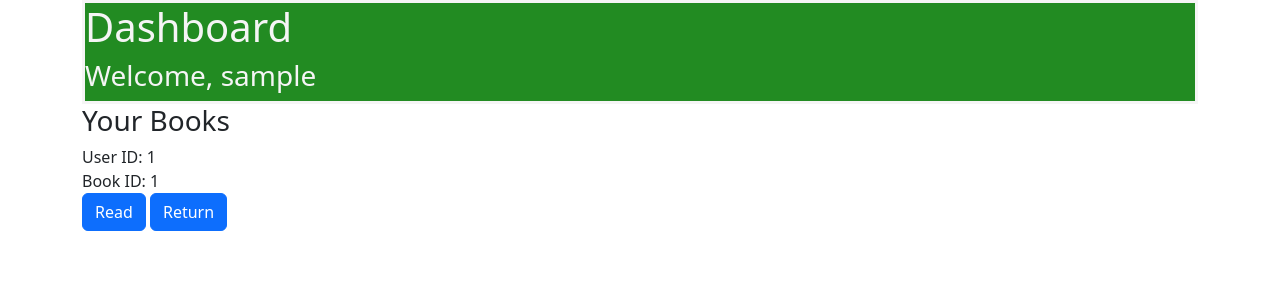
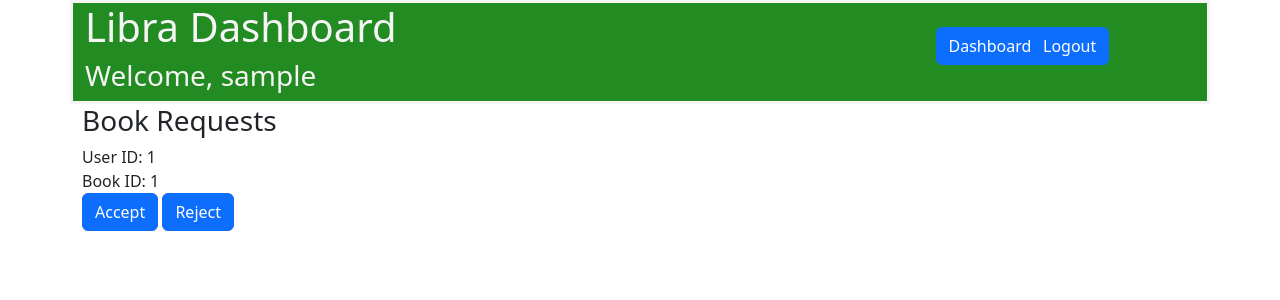
Before and after one commit to Shiva9361/Libra-main, a Flask app: template templates/librarian_dashboard.html in a window 1280 px wide. Shown: the top 300 px of the page. Run offline with Flask 3, Linux system fonts and the light colour scheme; tables that the repository leaves empty hold one stand-in row (values such as "Sample post"); the template is opened without the code that fills it: values that come from a table or form of the project are taken from there, most other values are stand-ins (such as "Sample title", 1, 10 or a date in 2020).

Commit message:
Split into base templates, added add book and section

```diff
--- a/Classes/Dbmodels.py
+++ b/Classes/Dbmodels.py
@@ -21,7 +21,7 @@ class Librarian(db.Model):
 
 class Book(db.Model):
     __tablename__ = "Book"
-    book_id = db.Column(db.String,primary_key = True)
+    book_id = db.Column(db.Integer,primary_key = True,autoincrement=True)
     name = db.Column(db.String,nullable = False)
     content = db.Column(db.String,nullable = False)
     authors = db.Column(db.String,nullable = False)
--- a/app.py
+++ b/app.py
@@ -79,7 +79,7 @@ def user_home(toggle):
           sections = Section.query.all()
           return render_template("user_home.html",user_name = user.nick_name,profile = url_for("user_profile"),
                                  ur_books = ur_books,all_books = books,section_present =toggle,
-                                 sections = sections)
+                                 sections = sections,home = True)
      return redirect(url_for("user_login"))
 
 @app.route("/user/readbook/<string:book_id>")
@@ -95,8 +95,8 @@ def read_book(book_id):
                if (i.book_id==book_id):
                     found = True
           if found:
-               return render_template("read_book.html",book = book,home = url_for("user_home"))
-          return render_template("access_denied.html",home_url = url_for("user_home"))
+               return render_template("read_book.html",book = book,user_name = user.nick_name)
+          return render_template("access_denied.html",home_url = "/user/home/0")
      return redirect(url_for("user_login"))
 
 @app.route("/user/requestbook/<string:book_id>")
@@ -107,20 +107,22 @@ def request_book(book_id):
           book = Book.query.filter_by(book_id=book_id).first()
           found = False
           requests = user.requests
-          for i in requests:
-               if i.book_id == book.book_id:
-                    return render_template("request_processing.html",home = "/user/home/0",already_requested = True)
-          if book is None:
-               return render_template("does_not_exist.html",home = url_for("user_home"))
           for i in user.books:
                if (i.book_id==book_id):
                     found = True
           if found:
-               return redirect(url_for("read_book"))
+               return redirect(f"/user/readbook/{book.book_id}")
+          if len(user.books) >=5:
+               return render_template("max_present.html",user_name = user.nick_name)
+          for i in requests:
+               if i.book_id == book.book_id and i.pending:
+                    return render_template("request_processing.html",home = "/user/home/0",already_requested = True)
+          if book is None:
+               return render_template("does_not_exist.html",home = "/user/home/0")
           request = Requests(user_id = user_email,book_id = book_id,pending = True)
           db.session.add(request)
           db.session.commit()
-          return render_template("request_processing.html",home = url_for("user_home"))
+          return render_template("request_processing.html",home = "/user/home/0")
      return redirect(url_for("user_login"))
 
 @app.route("/user/returnbook/<string:book_id>")
@@ -138,6 +140,9 @@ def return_book(book_id):
                book.user_email = None
                db.session.add(book)
                db.session.commit()
+               return redirect("/user/home/0")
+          return redirect("/user/home/0")
+
      return redirect(url_for("user_login"))
 
 @app.route("/user/profile")
@@ -145,7 +150,7 @@ def user_profile():
      if "user" in session:
           user_email = session["user"]
           user = User.query.filter_by(email = user_email).first()
-          return render_template("user_profile.html",user = user)
+          return render_template("user_profile.html",user_name = user.nick_name,user=user)
      return redirect(url_for("user_login"))
 
 @app.route("/user/profile/edit")
@@ -184,12 +189,67 @@ def librarian_login():
 
      return render_template("librarian_login.html",udne = False,wrong_pass= False)
 
-@app.route("/libriarian/dashboard",methods = ["GET","POST"])
+@app.route("/librarian/dashboard",methods = ["GET","POST"])
 def librarian_dashboard():
      if "librarian" in session:
           user_name = session["librarian"]
-          return render_template("librarian_dashboard.html",user_name = user_name)
+          requests = Requests.query.all()
+          return render_template("librarian_dashboard.html",user_name = user_name,requests = requests)
      return redirect(url_for("librarian_login"))
+
+@app.route("/librarian/add")
+def librarian_add():
+     if "librarian" in session:
+          user_name = session["librarian"]
+          return render_template("librarian_add.html",user_name = user_name)
+     return redirect(url_for("librarian_login"))
+
+
+@app.route("/librarian/add/book")
+def librarian_add_book():
+     if "librarian" in session:
+          user_name = session["librarian"]
+
+@app.route("/librarian/add/section")
+def librarian_add_section():
+     if "librarian" in session:
+          user_name = session["librarian"]
+
+
+
+@app.route("/librarian/dashboard/processrequest/<string:request_id>/<int:choice>")
+def process_request(choice,request_id):
+     if "librarian" in session:
+          #user_name = session["librarian"]
+          if choice == 0:
+               _request = Requests.query.filter_by(request_id = request_id).first()
+               if _request is None:
+                    return redirect(url_for("librarian_dashboard"))
+               book = Book.query.filter_by(book_id = _request.book_id).first()
+               #user = User.query.filter_by(email = _request.user_id)
+               book.user_email = _request.user_id
+               _request.pending = False
+               db.session.add(book)
+               db.session.add(_request)
+               db.session.commit()
+               return redirect(url_for("librarian_dashboard"))
+          elif choice == 1:
+               _request = Requests.query.filter_by(request_id = request_id).first()
+               if _request is None:
+                    return redirect(url_for("librarian_dashboard"))
+               _request.pending = False
+               db.session.add(_request)
+               db.session.commit()
+
+          else:
+               return redirect(url_for("librarian_dashboard"))
+@app.route("/librarian/logout")
+def librarian_logout():
+     if "librarian" in session:
+          session.pop("librarian")
+          return redirect(url_for("librarian_login"))
+     return redirect(url_for("librarian_login"))
+
 
 if __name__ == "__main__":
      app.run(debug = True)
--- a/templates/base.html
+++ b/templates/base.html
@@ -18,7 +18,9 @@
 
 <body>
     <div class="container">
-        {% block content%}
+        {% block header %}
+        {% endblock %}
+        {% block content %}
         {% endblock %}
     </div>
     {% block style%}
--- /dev/null
+++ b/templates/librarian_base.html
@@ -0,0 +1,39 @@
+{% extends "base.html" %}
+{% block title %}Dashboard{% endblock %}
+
+{% block header%}
+<div class= "row header">
+    <div class="col-9">
+        <h1>Libra Dashboard</h1>
+        <h3>Welcome, {{user_name}}</h3>
+    </div>
+    {% if dashboard %}
+    <div class="col-1">
+        <br>
+        <a href="/librarian/add" class = "btn btn-primary" role = "button">Add</a>
+    </div>
+    {% else %}
+    <div class="col-1">
+        <br>
+        <a href="/librarian/dashboard" class = "btn btn-primary" role = "button">Dashboard</a>
+    </div>
+    {% endif %}
+    <div class="col-1">
+        <br>
+        <a href="/librarian/logout" class= "btn btn-primary" role = "button">Logout</a>
+    </div>
+
+</div>
+
+<style>
+    .header{
+        border-style: solid;
+        background-color: forestgreen;
+        color: whitesmoke;
+    }
+</style>
+{% endblock %}
+
+{% block style%}
+
+{% endblock %}
--- a/templates/librarian_dashboard.html
+++ b/templates/librarian_dashboard.html
@@ -1,23 +1,21 @@
-{% extends "base.html" %}
+{% extends "librarian_base.html" %}
 {% block title %}Dashboard{% endblock %}
 
 {% block content%}
-<div class= "header">
-    <h1>Dashboard</h1>
-    <h3>Welcome, {{user_name}}</h3>
-</div>
 <div class="requests">
     <h3>
-        Your Books
+        Book Requests
     </h3>
     {% for request in requests %}
-    <div class="request">
-        User ID: {{request.user_id}} <br>
-        Book ID: {{request.book_id}} <br>
-        <a href="/user/readbook/{{book.book_id}}" class = "btn btn-primary" role = "button">Read</a>
-        <a href="/user/returnbook/{{book.book_id}}" class = "btn btn-primary" role = "button">Return</a>
+    {% if request.pending %}
+        <div class="request">
+            User ID: {{request.user_id}} <br>
+            Book ID: {{request.book_id}} <br>
+            <a href="/librarian/dashboard/processrequest/{{request.request_id}}/0" class = "btn btn-primary" role = "button">Accept</a>
+            <a href="/librarian/dashboard/processrequest/{{request.request_id}}/1" class = "btn btn-primary" role = "button">Reject</a>
 
-    </div>
+        </div>
+    {% endif %}
     {% endfor %}
 </div>
 
--- /dev/null
+++ b/templates/max_present.html
@@ -0,0 +1,6 @@
+{% extends "user_base.html" %}
+
+{% block content %}
+You Already have maximum number of books,
+Please return one to request for new books.
+{% endblock %}
--- a/templates/user_profile.html
+++ b/templates/user_profile.html
@@ -1,4 +1,4 @@
-{% extends "base.html" %}
+{% extends "user_base.html" %}
 {% block title %}Profile{% endblock %}
 
 {% block content %}
```
Also changed, not shown: templates/librarian_add.html (added, +49 -0 lines), templates/read_book.html (+9 -13 lines), templates/user_base.html (added, +36 -0 lines), templates/user_home.html (+1 -21 lines), instance/library_database.sqlite3.
